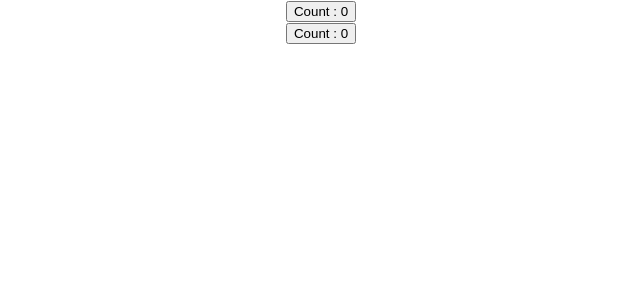
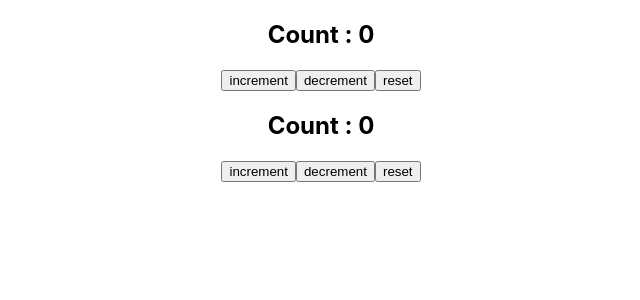
Before and after one commit to EdwinMLara/react-examples-general, a React (Create React App) app: page / in a window 1280 px wide. Shown: the top 300 px of the page, without its empty margins (319-959 px from the left). Built offline with nearby package versions, Linux system fonts and the light colour scheme; the HTML template or start-up script is replaced by a standard one.

Commit message:
otro ejemplo de custom hook

```diff
--- a/src/App.js
+++ b/src/App.js
@@ -1,7 +1,7 @@
 import React, {useReducer} from 'react';
 import './App.css';
-import DocTitleOne from './customHook/components/DocTitleOne';
-import DocTitleTwo from './customHook/components/DocTitleTwo';
+import CounterOne from './customHook/components/CounterOne';
+import CounterTwo from './customHook/components/CounterTwo';
 
 export const UserContext2 = React.createContext();
 export const ChannelContext = React.createContext();
@@ -37,8 +37,8 @@
             <ComponentE/>
           </ChannelContext.Provider>
       </UserContext2.Provider>*/}
-        <DocTitleOne/>
-        <DocTitleTwo/>
+        <CounterOne/>
+        <CounterTwo/>
       </div>
   );
 }
--- /dev/null
+++ b/src/customHook/components/CounterOne.js
@@ -0,0 +1,17 @@
+import React from 'react'
+import useCounter from './Hooks/useCounter'
+
+function CounterOne() {
+const [count,increment,decrement,reset] = useCounter()
+
+    return (
+        <div>
+            <h2>Count : {count}</h2>
+            <button onClick={increment}>increment</button>
+            <button onClick={decrement}>decrement</button>
+            <button onClick={reset}>reset</button>
+        </div>
+    )
+}
+
+export default CounterOne
--- /dev/null
+++ b/src/customHook/components/CounterTwo.js
@@ -0,0 +1,17 @@
+import React from 'react'
+import useCounter from './Hooks/useCounter'
+
+function CounterTwo() {
+const [count,increment,decrement,reset] = useCounter()
+
+    return (
+        <div>
+            <h2>Count : {count}</h2>
+            <button onClick={increment}>increment</button>
+            <button onClick={decrement}>decrement</button>
+            <button onClick={reset}>reset</button>
+        </div>
+    )
+}
+
+export default CounterTwo
--- /dev/null
+++ b/src/customHook/components/Hooks/useCounter.js
@@ -0,0 +1,21 @@
+import {useState} from 'react'
+
+function useCounter() {
+    const [count,setCount] = useState(0)
+
+    const increment = () => {
+        setCount(prevState => prevState + 1)
+    }
+
+    const decrement = () => {
+        setCount(prevState => prevState - 1)
+    }
+
+    const reset = () =>{
+        setCount(0)
+    }
+
+    return [count,increment,decrement,reset]
+}
+
+export default useCounter
```
